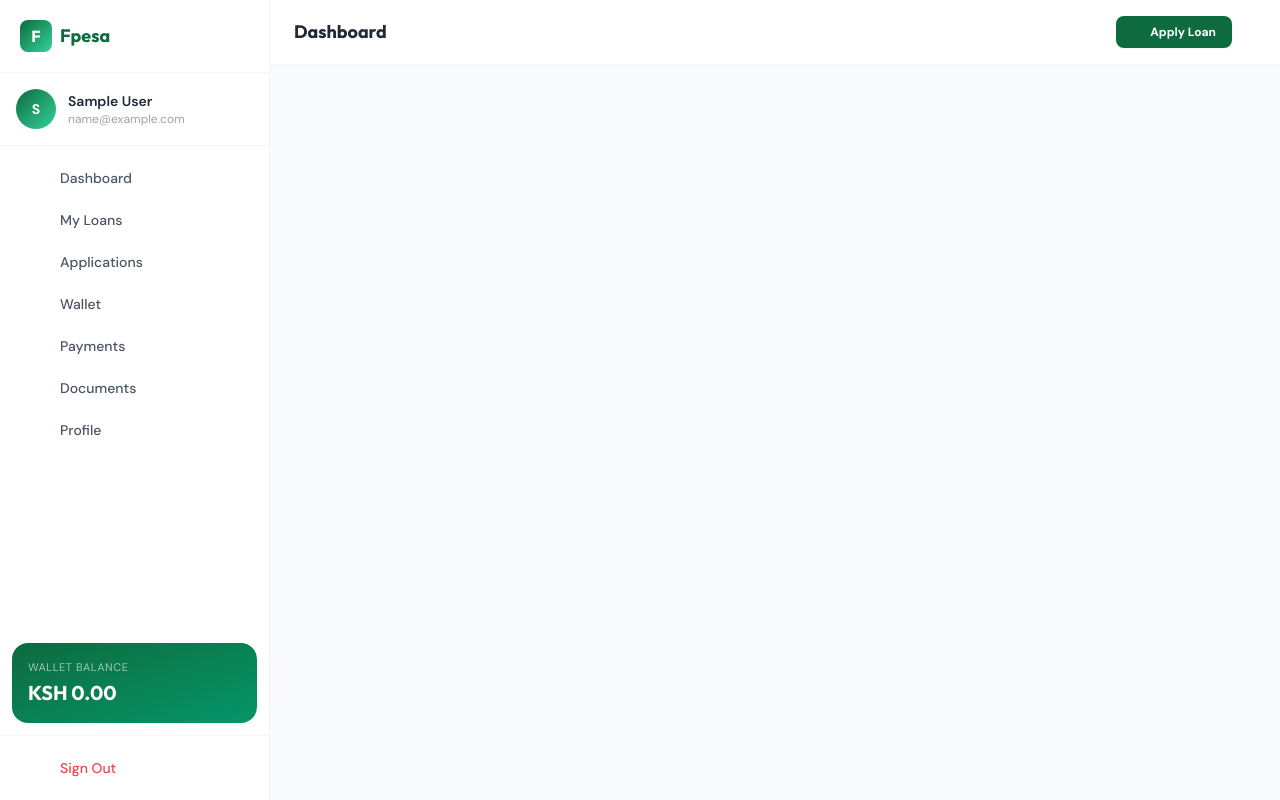
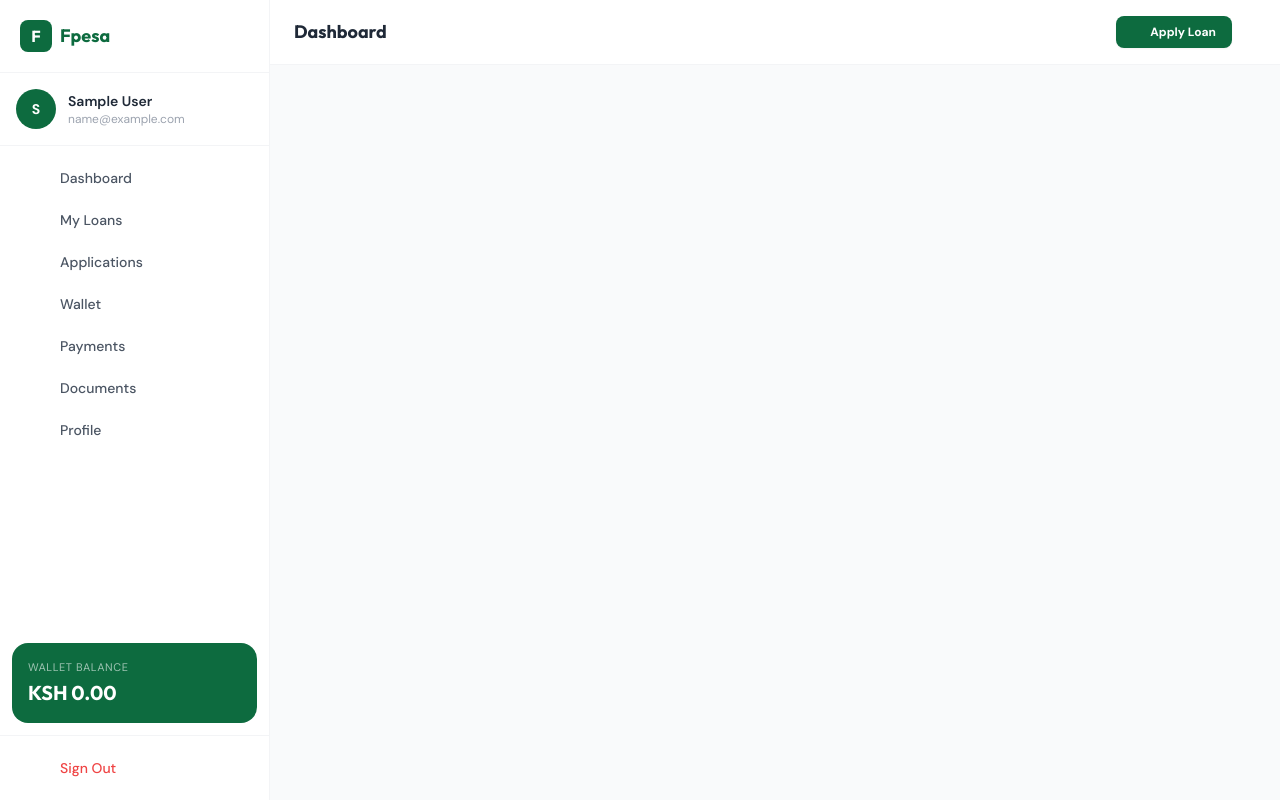
Before and after one commit to dennismwa/Fpesa-Loans, a PHP site: page /user/layout.php in a window 1280 px wide. Run offline with PHP 8.4, Linux system fonts and the light colour scheme; the visitor is signed in with stand-in values (Sample User, id 1); data comes from the database, SQL or seed files in the repository; data that the repository does not hold is empty; some libraries are stand-ins or nearby versions.

Commit message:
Change gradient classes to solid color classes

```diff
--- a/user/layout.php
+++ b/user/layout.php
@@ -18,13 +18,13 @@ require_once __DIR__ . '/../includes/header.php';
   <aside id="uSB" class="fixed lg:sticky top-0 left-0 h-screen w-[270px] bg-white border-r border-gray-100 z-40 transform -translate-x-full lg:translate-x-0 transition-transform duration-300 flex flex-col overflow-y-auto">
     <div class="p-5 border-b border-gray-100">
       <a href="/" class="flex items-center gap-2">
-        <div class="w-8 h-8 rounded-lg bg-gradient-to-br from-primary to-emerald-400 flex items-center justify-center"><span class="text-white font-bold font-heading">F</span></div>
+        <div class="w-8 h-8 rounded-lg bg-primary flex items-center justify-center"><span class="text-white font-bold font-heading">F</span></div>
         <span class="text-lg font-bold grad-text font-heading"><?= e(site_name()) ?></span>
       </a>
     </div>
     <div class="p-4 border-b border-gray-100">
       <div class="flex items-center gap-3">
-        <div class="w-10 h-10 rounded-full bg-gradient-to-br from-primary to-emerald-400 flex items-center justify-center text-white font-bold text-sm"><?= strtoupper($_u['full_name'][0]) ?></div>
+        <div class="w-10 h-10 rounded-full bg-primary flex items-center justify-center text-white font-bold text-sm"><?= strtoupper($_u['full_name'][0]) ?></div>
         <div class="min-w-0"><div class="font-semibold text-sm truncate"><?= e($_u['full_name']) ?></div><div class="text-xs text-gray-400 truncate"><?= e($_u['email']) ?></div></div>
       </div>
     </div>
@@ -48,7 +48,7 @@ require_once __DIR__ . '/../includes/header.php';
       <?php endforeach; ?>
     </nav>
     <div class="p-3">
-      <div class="bg-gradient-to-br from-primary to-emerald-600 rounded-2xl p-4 text-white">
+      <div class="bg-primary rounded-2xl p-4 text-white">
         <div class="text-[11px] text-white/60 uppercase tracking-wider mb-1">Wallet Balance</div>
         <div class="text-xl font-bold font-heading"><?= fmt_money($_wbal) ?></div>
       </div>
```
